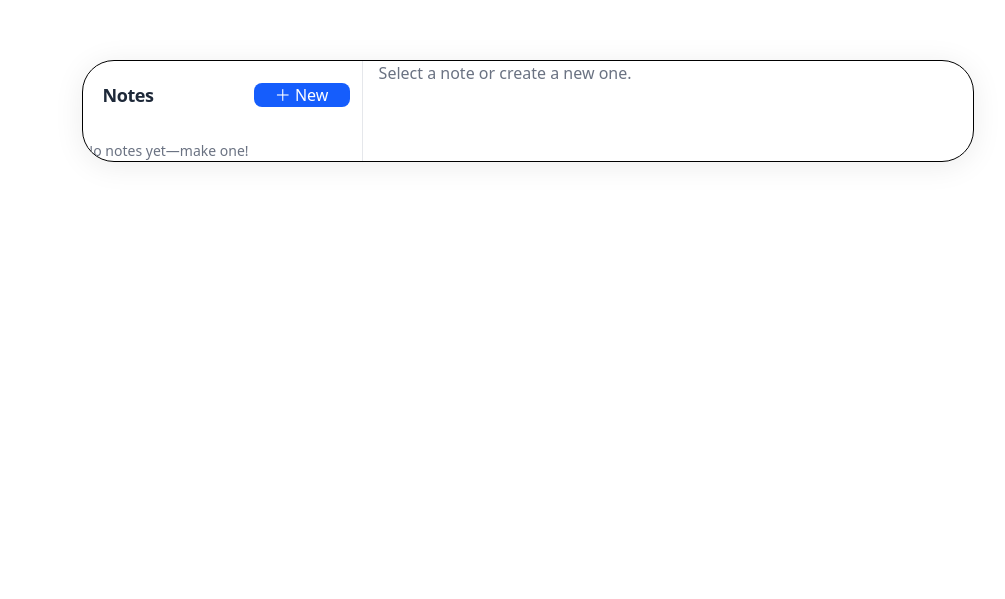
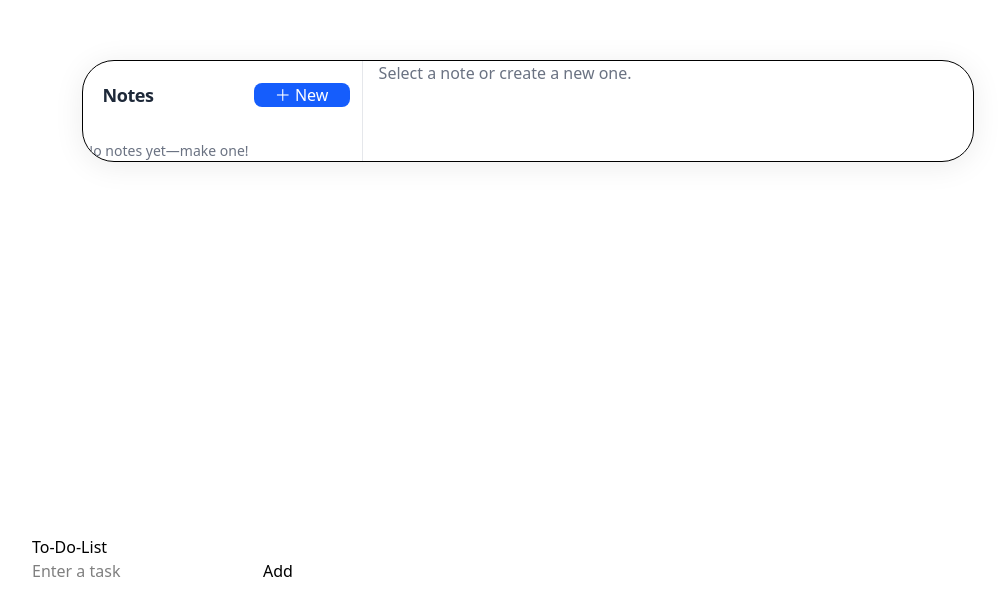
Before and after one commit to TKpen/-SE-WebDev, a React (Vite) app: page / in a window 1280 px wide. Shown: the part 305-904 px from the top of the page, without its empty margins (112-1117 px from the left). Before the commit the page ends 832 px from the top, so only its background shows below. Built offline with nearby package versions, Linux system fonts and the light colour scheme.

Commit message:
Todo list functionality (No CSS)

```diff
--- a/src/App.jsx
+++ b/src/App.jsx
@@ -1,9 +1,11 @@
 import Notes from "./components/Notes.jsx";
+import ToDoList from "./components/Todo.jsx";
 
 export default function App() {
   return (
     <div className="max-w-5xl mx-auto p-4 space-y-6">
       <Notes storageKey="campus.notes" />
+      <ToDoList />
     </div>
   );
 }
--- /dev/null
+++ b/src/components/Todo.jsx
@@ -0,0 +1,96 @@
+import React, { useState, useEffect } from 'react'
+
+function ToDoList(){
+
+    const [tasks, setTasks] = useState(() => {
+        const savedTasks = localStorage.getItem("tasks");
+        if (savedTasks) {
+            return JSON.parse(savedTasks);
+        } else {
+            return [];
+        }
+    });
+
+    const [newTask, setNewTask] = useState("")
+
+    useEffect(() => {
+        localStorage.setItem("tasks", JSON.stringify(tasks));
+    }, [tasks]);
+
+    function handleInputChange(event){
+        setNewTask(event.target.value);
+    }
+
+    function addTask(){
+
+        if(newTask.trimEnd() !== ""){
+            setTasks(t => [...t, newTask]);
+            setNewTask("");
+        }
+    }
+
+    function deleteTask(index){
+        const updatedTasks = tasks.filter((_, i) => i !== index);
+        setTasks(updatedTasks);
+    }
+
+    function moveTaskUp(index){
+        if(index > 0){
+            const updatedTasks = [...tasks];
+            [updatedTasks[index], updatedTasks[index - 1]] =
+            [updatedTasks[index - 1], updatedTasks[index]];
+            setTasks(updatedTasks);
+        }
+    }
+
+    function moveTaskDown(index){
+        if(index < tasks.length - 1){
+            const updatedTasks = [...tasks];
+            [updatedTasks[index], updatedTasks[index + 1]] =
+            [updatedTasks[index + 1], updatedTasks[index]];
+            setTasks(updatedTasks);
+        }
+    }
+
+    return(
+    <div className = "to-do-list">
+        <h1>To-Do-List</h1>
+
+        <div>
+            <input
+                type="text"
+                placeholder="Enter a task"
+                value={newTask}
+                onChange={handleInputChange}/>
+            <button
+                className="add-button"
+                onClick={addTask}>
+                Add
+            </button>
+        </div>
+        <ol>
+            {tasks.map((task, index) =>
+                <li key={index}>
+                    <span className="text">{task}</span>
+                    <button
+                        className='delete-button'
+                        onClick={() => deleteTask(index)}>
+                        🗑
+                    </button>
+                    <button
+                        className='move-button'
+                        onClick={() => moveTaskUp(index)}>
+                        ↑
+                    </button>
+                    <button
+                        className='move-button'
+                        onClick={() => moveTaskDown(index)}>
+                        ↓
+                    </button>
+                </li>)}
+        </ol>
+    </div>
+    )
+}
+
+export default ToDoList
```
Also changed, not shown: package.json (+3 -4 lines), 1 other file (tests, documents, lock files or other folders).
